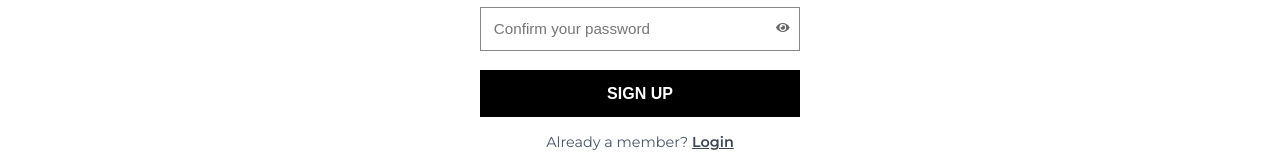
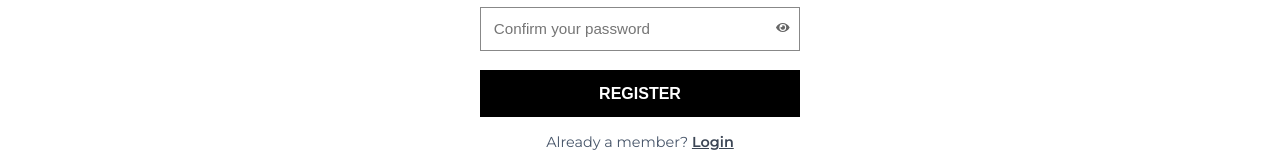
Before and after one commit to ay30bg/snt.frncs, a React (Create React App) app: page /register in a window 1280 px wide. Shown: the part 534-701 px from the top of the page. Built offline with nearby package versions, Linux system fonts and the light colour scheme.

Commit message:
Update Register.jsx

```diff
--- a/src/pages/Register.jsx
+++ b/src/pages/Register.jsx
@@ -396,7 +396,7 @@
 
          {/* Submit */}
            <button type="submit" className="auth-btn" disabled={loading}>
-            {loading ? <span className="spinner"></span> : 'Sign Up'}
+            {loading ? <span className="spinner"></span> : 'Register'}
            </button>
          </form>
 
```
